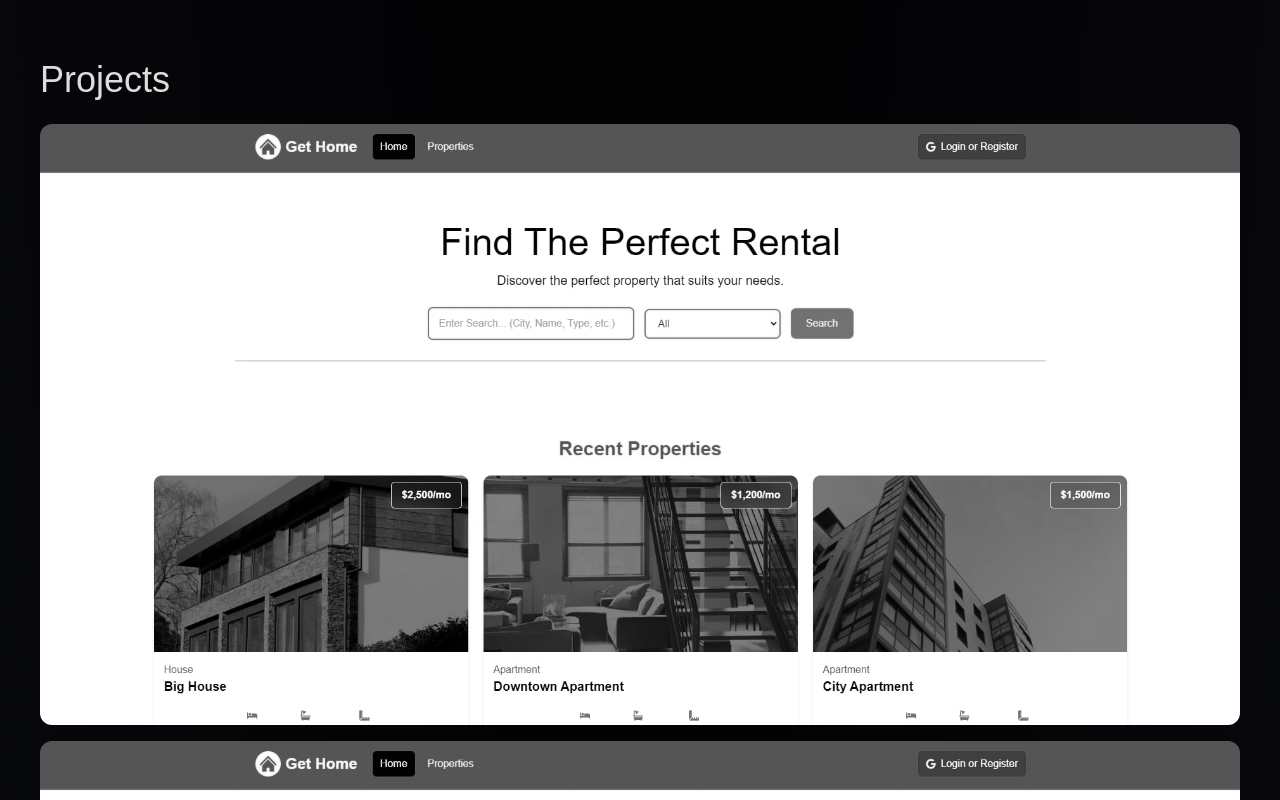
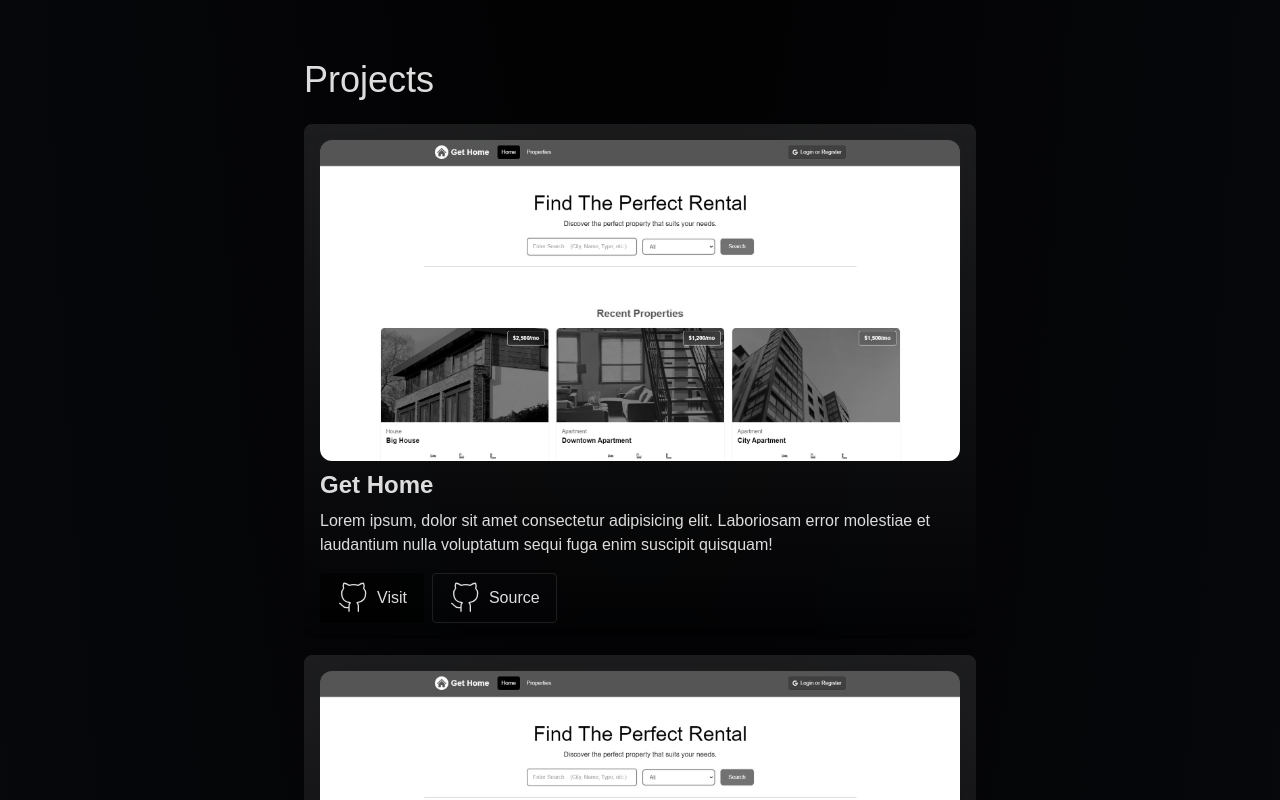
Before and after one commit to NoahRod108/2025-portfolio, a Next.js app: page / in a window 1280 px wide. Shown: the part 940-1740 px from the top of the page. Built offline with nearby package versions, Linux system fonts and the light colour scheme.

Commit message:
Finished projects section and added footer

```diff
--- a/app/globals.css
+++ b/app/globals.css
@@ -5,7 +5,7 @@
 :root {
   --background: #111;
   --primary-text: #ddd;
-  --secondary-text: #adadad;
+  --secondary-text: #8a8a8a;
 }
 
 html,
@@ -16,7 +16,6 @@ body {
 }
 
 body {
-  color: var(--foreground);
   background: radial-gradient(ellipse at top, #000 0%, #090a0f 100%);
   /* background: var(--background); */
   font-family: Arial, Helvetica, sans-serif;
@@ -24,7 +23,6 @@ body {
 
 #tsparticles {
   z-index: -1;
-  height: 945px;
   position: absolute;
 }
 
@@ -43,33 +41,20 @@ body {
   @apply px-4 py-1.5 rounded-full text-[--secondary-text] text-lg font-semibold;
 }
 
-/* #projects {
-  grid-template-columns: repeat(5, minmax(0, 1fr));
+.project-img {
+  @apply w-full h-full object-cover object-center grayscale transition duration-500 hover:grayscale-0 rounded-xl;
 }
 
-#projects div:nth-child(1) {
-  grid-column: span 3 / span 3;
-  grid-row: span 3 / span 3;
+.project-container {
+  @apply max-w-2xl p-4 bg-black/10 border-transparent rounded-lg backdrop-blur-md bg-gradient-to-b from-white/10 hover:to-cyan-500/30 transition ease-in-out hover:scale-105 duration-300;
 }
-#projects div:nth-child(2) {
-  grid-column: span 2 / span 2;
-  grid-row: span 2 / span 2;
+
+#project-icons svg,
+#footer svg {
+  @apply w-6 h-6 xs:w-8 xs:h-8;
 }
-#projects div:nth-child(3) {
-  grid-column: span 2 / span 2;
-  grid-row: span 2 / span 2;
-}
-#projects div:nth-child(4) {
-  grid-column: span 3 / span 3;
-  grid-row: span 3 / span 3;
-}
-#projects div:nth-child(5) {
-  grid-column: span 2 / span 2;
-  grid-row: span 2 / span 2;
-} */
-
-.project-img {
-  @apply w-full h-full object-cover object-center grayscale transition duration-500 hover:grayscale-0 cursor-pointer rounded-xl;
+#footer svg {
+  color: var(--secondary-text);
 }
 
 /* Wave animation */
--- a/app/layout.js
+++ b/app/layout.js
@@ -1,3 +1,4 @@
+import Footer from "@/sections/Footer";
 import "./globals.css";
 import Header from "@/sections/Header";
 
@@ -12,6 +13,7 @@ export default function RootLayout({ children }) {
       <body className="bg-[--background] text-[--primary-text]">
         <Header />
         <main>{children}</main>
+        <Footer />
       </body>
     </html>
   );
--- a/public/icons/Github.jsx
+++ b/public/icons/Github.jsx
@@ -2,7 +2,7 @@ import React from "react";
 
 const Github = () => {
   return (
-    <div>
+    <>
       <svg
         xmlns="http://www.w3.org/2000/svg"
         viewBox="0 0 24 24"
@@ -11,14 +11,14 @@ const Github = () => {
         strokeWidth="1"
         strokeLinecap="round"
         strokeLinejoin="round"
-        class="feather feather-github"
+        className="feather feather-github"
       >
         <path
           id="cat"
           d="M9 19c-5 1.5-5-2.5-7-3m14 6v-3.87a3.37 3.37 0 0 0-.94-2.61c3.14-.35 6.44-1.54 6.44-7A5.44 5.44 0 0 0 20 4.77 5.07 5.07 0 0 0 19.91 1S18.73.65 16 2.48a13.38 13.38 0 0 0-7 0C6.27.65 5.09 1 5.09 1A5.07 5.07 0 0 0 5 4.77a5.44 5.44 0 0 0-1.5 3.78c0 5.42 3.3 6.61 6.44 7A3.37 3.37 0 0 0 9 18.13V22"
         ></path>
       </svg>
-    </div>
+    </>
   );
 };
 
--- a/public/icons/Linkedin.jsx
+++ b/public/icons/Linkedin.jsx
@@ -12,7 +12,7 @@ const Linkedin = () => {
       strokeWidth="1"
       strokeLinecap="round"
       strokeLinejoin="round"
-      class="feather feather-linkedin"
+      className="feather feather-linkedin"
     >
       <path d="M16 8a6 6 0 0 1 6 6v7h-4v-7a2 2 0 0 0-2-2 2 2 0 0 0-2 2v7h-4v-7a6 6 0 0 1 6-6z"></path>
       <rect x="2" y="9" width="4" height="12"></rect>
--- a/public/icons/Resume.jsx
+++ b/public/icons/Resume.jsx
@@ -12,7 +12,7 @@ const Resume = () => {
       strokeWidth="1"
       strokeLinecap="round"
       strokeLinejoin="round"
-      class="feather feather-file-text"
+      className="feather feather-file-text"
     >
       <path d="M14 2H6a2 2 0 0 0-2 2v16a2 2 0 0 0 2 2h12a2 2 0 0 0 2-2V8z"></path>
       <polyline points="14 2 14 8 20 8"></polyline>
--- /dev/null
+++ b/sections/Footer.jsx
@@ -0,0 +1,24 @@
+import Github from "@/public/icons/Github";
+
+const Footer = () => {
+  return (
+    <footer
+      id="footer"
+      className="flex flex-col items-center my-8 xs:flex-row xs:justify-evenly"
+    >
+      <div className="flex gap-4 py-4">
+        <a href="#" className="inline-flex items-center">
+          <Github />
+        </a>
+        <a href="#" className="inline-flex items-center">
+          <Github />
+        </a>
+      </div>
+      <div className="text-secondaryText">
+        Created &amp; designed by Noah Rodriguez
+      </div>
+    </footer>
+  );
+};
+
+export default Footer;
--- a/sections/Header.jsx
+++ b/sections/Header.jsx
@@ -4,7 +4,7 @@ const Header = () => {
   return (
     // <header className="flex justify-center items-center relative top-3">
     <header className="fixed left-1/2 top-10 z-[999] -translate-x-1/2 md:w-auto">
-      <nav className="flex justify-around gap-1 p-2 border border-white/15 rounded-full bg-white/10 backdrop-blur-md">
+      <nav className="flex justify-around gap-1 p-2 border border-white/5 rounded-full bg-white/10 backdrop-blur-md">
         <a href="#" className="nav-item">
           Home
         </a>
--- a/sections/Hero.jsx
+++ b/sections/Hero.jsx
@@ -27,7 +27,7 @@ const Hero = () => {
             }}
             transition={{ duration: 2, delay: 1, ease: "easeOut" }}
           >
-            <p className="max-w-[250px] hidden sm:inline-block sm:max-w-[450px] sm:text-lg md:text-xl">
+            <p className="text-secondaryText max-w-[250px] hidden sm:inline-block sm:max-w-[450px] sm:text-lg md:text-xl">
               Web Developer with over 3 years of experience working on
               full-stack web applications
             </p>
--- a/sections/Projects.jsx
+++ b/sections/Projects.jsx
@@ -4,6 +4,7 @@ import React, { useState } from "react";
 import { AnimatePresence } from "motion/react";
 import Image from "next/image";
 import { projects } from "@/constants";
+import Github from "@/public/icons/Github";
 
 const Projects = () => {
   const [modalOpen, setModalOpen] = useState(false);
@@ -17,19 +18,41 @@ const Projects = () => {
         <h2 className="text-4xl">Projects</h2>
       </div>
 
-      <section id="projects" className="flex flex-col gap-4">
+      <section id="projects" className="grid grid-cols-1 gap-4">
         {projects.map((project, index) => (
-          <div key={project.name}>
-            <Image
-              src={project.img}
-              alt="projectImg"
-              className="project-img"
-              animate={{
-                y: ["-100vh", 0],
-              }}
-              transition={{ duration: 1.2, delay: index, ease: "easeOut" }}
-              onClick={() => (modalOpen ? closeModal() : openModal())}
-            />
+          <div key={project.name} className="project-container">
+            <div>
+              <Image
+                src={project.img}
+                alt="projectImg"
+                className="project-img"
+              />
+            </div>
+            <div className="flex flex-col gap-2 mt-2 mb-4">
+              <h3 className="font-bold text-2xl">Get Home</h3>
+              <p>
+                Lorem ipsum, dolor sit amet consectetur adipisicing elit.
+                Laboriosam error molestiae et laudantium nulla voluptatum sequi
+                fuga enim suscipit quisquam!
+              </p>
+            </div>
+            <div id="project-icons" className="flex gap-2 items-center">
+              <a
+                href="#"
+                className="inline-flex items-center px-4 py-2 bg-black/70 hover:bg-black/50 border border-transparent rounded"
+              >
+                <Github />
+                <span className="pl-2">Visit</span>
+              </a>
+
+              <a
+                href="#"
+                className="inline-flex items-center px-4 py-2 bg-transparent hover:bg-white/10 border border-white/10 rounded"
+              >
+                <Github />
+                <span className="pl-2">Source</span>
+              </a>
+            </div>
           </div>
         ))}
       </section>
--- a/tailwind.config.js
+++ b/tailwind.config.js
@@ -15,6 +15,7 @@ module.exports = {
       colors: {
         background: "var(--background)",
         foreground: "var(--foreground)",
+        secondaryText: "#adadad",
       },
       fontFamily: {},
     },
```
